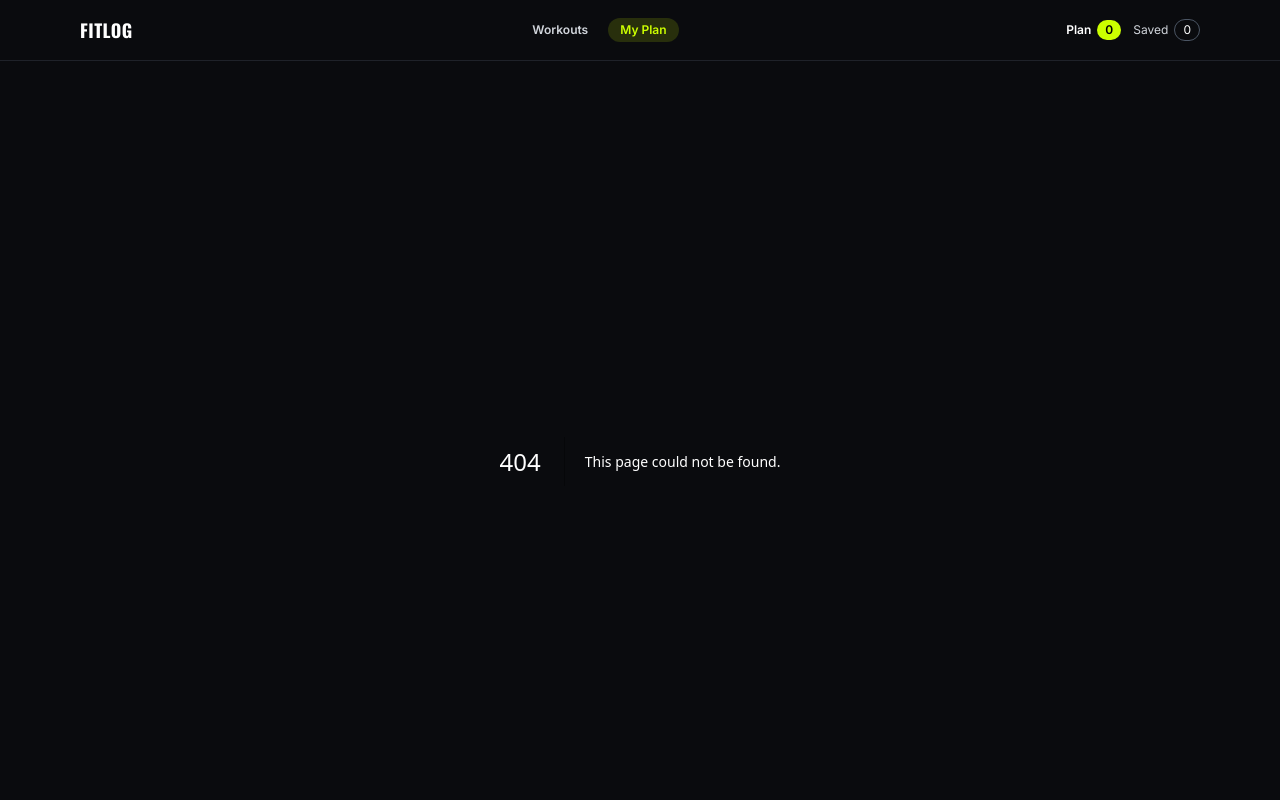
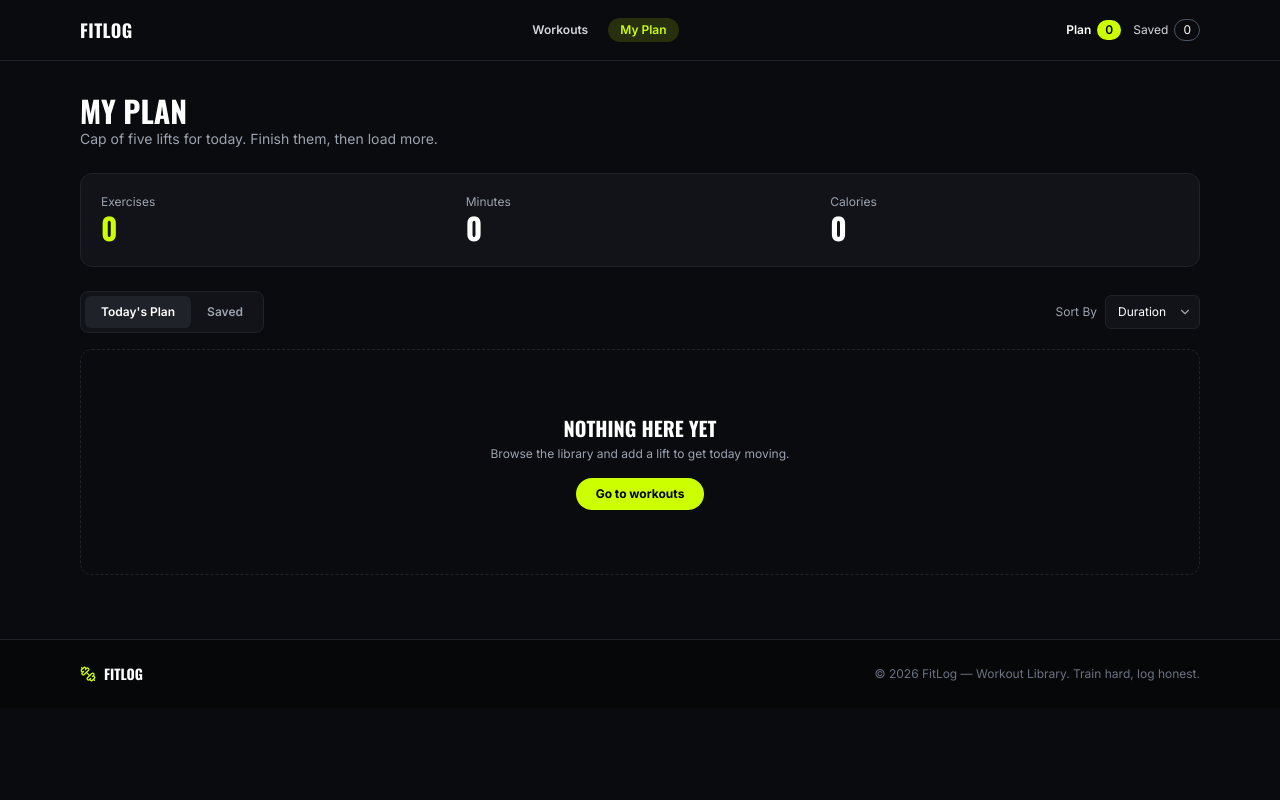
Before and after one commit to Maksud181351/fitlog-, a Next.js app: page /my-plan in a window 1280 px wide. Before the commit this address had no page. Shown: the top 800 px of the page. Built offline with nearby package versions, Linux system fonts and the light colour scheme.

Commit message:
feat: add My Plan page with tabs, metrics, sort, done and remove

```diff
--- /dev/null
+++ b/app/my-plan/page.js
@@ -0,0 +1,82 @@
+"use client";
+import { useState } from "react";
+import Link from "next/link";
+import { Check, X, ChevronDown } from "lucide-react";
+import { useStore } from "../../components/Store";
+import Stats from "../../components/Stats";
+import Spinner from "../../components/Spinner";
+
+const SORTS = { duration: "duration", calories: "caloriesBurned", rating: "rating" };
+
+export default function MyPlan() {
+  const { plan, saved, done, ready, remove, markDone } = useStore();
+  const [tab, setTab] = useState("plan");
+  const [sort, setSort] = useState("duration");
+
+  const list = [...(tab === "plan" ? plan : saved)].sort((a, b) => a[SORTS[sort]] - b[SORTS[sort]]);
+  const sum = (k) => plan.reduce((t, w) => t + w[k], 0);
+  const metrics = [["Exercises", plan.length], ["Minutes", sum("duration")], ["Calories", sum("caloriesBurned")]];
+
+  return (
+    <div className="pt-8">
+      <h1 className="font-display text-3xl font-bold uppercase">My Plan</h1>
+      <p className="text-sm text-gray-400">Cap of five lifts for today. Finish them, then load more.</p>
+
+      <div className="mt-6 grid grid-cols-3 gap-4 rounded-xl border border-line bg-panel p-5">
+        {metrics.map(([k, v], i) => (
+          <div key={k}><p className="text-xs text-gray-400">{k}</p>
+            <p className={`font-display text-3xl font-bold ${i === 0 ? "text-accent" : ""}`}>{v}</p></div>
+        ))}
+      </div>
+
+      <div className="mt-6 flex flex-wrap items-center justify-between gap-3">
+        <div className="flex rounded-lg border border-line bg-panel p-1 text-xs font-semibold">
+          {[["plan", "Today's Plan"], ["saved", "Saved"]].map(([k, l]) => (
+            <button key={k} onClick={() => setTab(k)} className={`rounded-md px-4 py-2 ${tab === k ? "bg-line text-white" : "text-gray-400"}`}>{l}</button>
+          ))}
+        </div>
+        <label className="flex items-center gap-2 text-xs text-gray-400">Sort By
+          <span className="relative">
+            <select value={sort} onChange={(e) => setSort(e.target.value)}
+              className="appearance-none rounded-md border border-line bg-panel py-2 pl-3 pr-8 text-xs text-white outline-none">
+              <option value="duration">Duration</option><option value="calories">Calories</option><option value="rating">Rating</option>
+            </select>
+            <ChevronDown size={14} className="pointer-events-none absolute right-2 top-2.5" />
+          </span>
+        </label>
+      </div>
+
+      <div className="mt-4 space-y-3">
+        {!ready ? <Spinner /> : list.length === 0 ? (
+          <div className="rounded-xl border border-dashed border-line py-16 text-center">
+            <h2 className="font-display text-xl font-bold uppercase">Nothing here yet</h2>
+            <p className="mt-1 text-xs text-gray-400">Browse the library and add a lift to get today moving.</p>
+            <Link href="/" className="mt-4 inline-block rounded-full bg-accent px-5 py-2 text-xs font-bold text-black">Go to workouts</Link>
+          </div>
+        ) : list.map((w) => {
+          const isDone = done.includes(w.id);
+          return (
+            <div key={w.id} className="flex flex-col gap-4 rounded-xl border border-line bg-panel p-3 sm:flex-row sm:items-center">
+              <img src={w.image} alt={w.name} className="h-24 w-full rounded-md object-cover sm:h-14 sm:w-24" />
+              <div className="flex-1">
+                <h3 className={`font-display text-base font-bold uppercase ${isDone ? "line-through opacity-60" : ""}`}>{w.name}</h3>
+                <p className="mb-1 text-xs text-gray-400">{w.equipment}</p>
+                <Stats w={w} />
+              </div>
+              <div className="flex items-center gap-2">
+                <Link href={`/workout/${w.id}`} className="rounded-full border border-line px-4 py-2 text-xs font-semibold hover:border-white">View Details</Link>
+                {tab === "plan" && (
+                  <button onClick={() => markDone(w.id)} disabled={isDone}
+                    className="flex items-center gap-1 rounded-full bg-accent px-4 py-2 text-xs font-bold text-black disabled:opacity-50">
+                    <Check size={14} /> {isDone ? "Done" : "Mark as Done"}
+                  </button>
+                )}
+                <button onClick={() => remove(tab, w.id)} aria-label="Remove" className="rounded-full border border-line p-2 text-gray-300 hover:border-red-400 hover:text-red-400"><X size={14} /></button>
+              </div>
+            </div>
+          );
+        })}
+      </div>
+    </div>
+  );
+}
```
